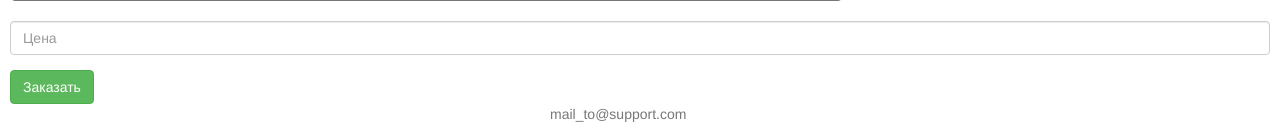
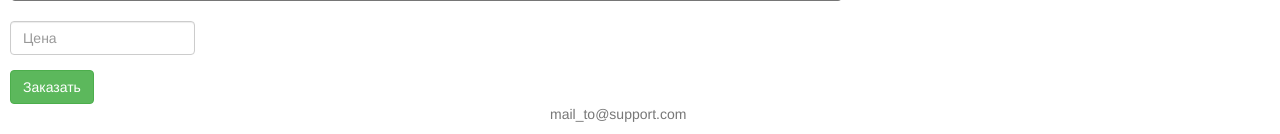
Before and after one commit to bo858585/AbstractBooking, a Django app: template Booking/booking/templates/booking/booking_form.html in a window 1280 px wide. Shown: the part 774-908 px from the top of the page. Run offline with Django 3.2, Linux system fonts and the light colour scheme; the template is opened without the code that fills it: values that come from a table or form of the project are taken from there, others are empty; some libraries are stand-ins or nearby versions.

Commit message:
CreateBoookingView price input width had minimized.

```diff
--- a/Booking/booking/templates/booking/booking_form.html
+++ b/Booking/booking/templates/booking/booking_form.html
@@ -20,7 +20,11 @@
   </div>
   <div class="form-group">
     {{ form.price.errors }}
-    <input type="text" name="price" id="price_id" class="form-control span10" placeholder="Цена" maxlength="8"/>
+    <div class="row">
+      <div class="col-xs-2">
+        <input type="text" name="price" id="price_id" class="form-control" placeholder="Цена" maxlength="8"/>
+      </div>
+    </div>
   </div>
   <button type="button submit" class="btn btn-success">
     <i class="icon-user icon-white"></i>Заказать
```
